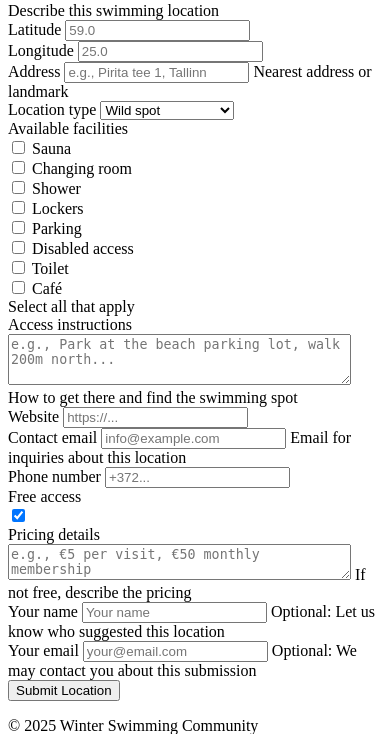
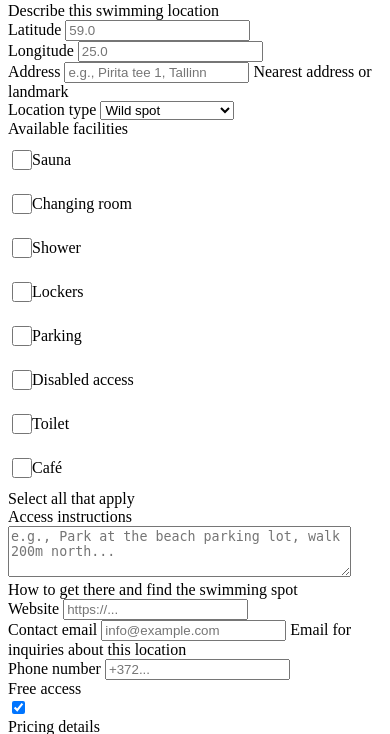
Before and after one commit to tjomk/winterswim, a Django app: page /en/submit/ in a window 390 px wide. Shown: the part 824-1558 px from the top of the page. Run offline with Django 5.2, Linux system fonts and the light colour scheme.

Commit message:
Layout works

```diff
--- a/templates/locations/location_submit.html
+++ b/templates/locations/location_submit.html
@@ -1,5 +1,6 @@
 {% extends 'base.html' %}
 {% load i18n %}
+{% load form_filters %}
 
 {% block title %}{% trans 'Suggest a Location' %} - {% trans 'Winter Swimming Locations' %}{% endblock %}
 
@@ -14,7 +15,49 @@
         border-radius: var(--radius-lg);
         margin-bottom: var(--spacing-lg);
         border: 1px solid var(--color-border);
+        position: relative;
+        z-index: 1;
     }
+
+    /* Simple, clean facilities grid layout */
+    .facilities-grid {
+        display: grid;
+        grid-template-columns: repeat(2, 1fr);
+        gap: var(--spacing-sm);
+        margin-bottom: var(--spacing-sm);
+    }
+
+    .facility-item label {
+        display: flex;
+        align-items: center;
+        cursor: pointer;
+        font-size: var(--font-size-base);
+    }
+
+    .facility-item input[type="checkbox"] {
+        width: 1.125rem;
+        height: 1.125rem;
+        margin-right: var(--spacing-sm);
+        cursor: pointer;
+    }
+
+    /* Mobile: single column layout */
+    @media (max-width: 768px) {
+        .facilities-grid {
+            grid-template-columns: 1fr;
+            gap: var(--spacing-md);
+        }
+
+        .facility-item label {
+            min-height: 44px;
+        }
+
+        .facility-item input[type="checkbox"] {
+            width: 1.25rem;
+            height: 1.25rem;
+        }
+    }
+
 </style>
 {% endblock %}
 
@@ -50,18 +93,31 @@
                         {{ field.label }}
                     </label>
 
-                    {% if field.field.widget.input_type == 'checkbox' %}
+                    {% if field.name == 'facilities' %}
+                        {# Manual rendering for facilities checkboxes #}
+                        <div class="facilities-grid">
+                            {% for choice_value, choice_label in field.field.choices %}
+                                <div class="facility-item">
+                                    <label>
+                                        <input type="checkbox"
+                                               name="{{ field.name }}"
+                                               value="{{ choice_value }}"
+                                               {% if choice_value in field.value %}checked{% endif %}>
+                                        {{ choice_label }}
+                                    </label>
+                                </div>
+                            {% endfor %}
+                        </div>
+                        {% if field.help_text %}
+                            <span class="form-help-text">{{ field.help_text }}</span>
+                        {% endif %}
+                    {% elif field.field.widget.input_type == 'checkbox' %}
                         <div class="form-check-label">
                             {{ field }}
                             {% if field.help_text %}
                                 <span class="form-help-text">{{ field.help_text }}</span>
                             {% endif %}
                         </div>
-                    {% elif field.field.widget.input_type == 'checkboxselectmultiple' %}
-                        {{ field }}
-                        {% if field.help_text %}
-                            <span class="form-help-text">{{ field.help_text }}</span>
-                        {% endif %}
                     {% else %}
                         {{ field }}
                         {% if field.help_text %}
```
Also changed, not shown: apps/locations/templatetags/form_filters.py (added, +10 -0 lines), .claude/settings.local.json, apps/locations/templatetags/__init__.py (added).
